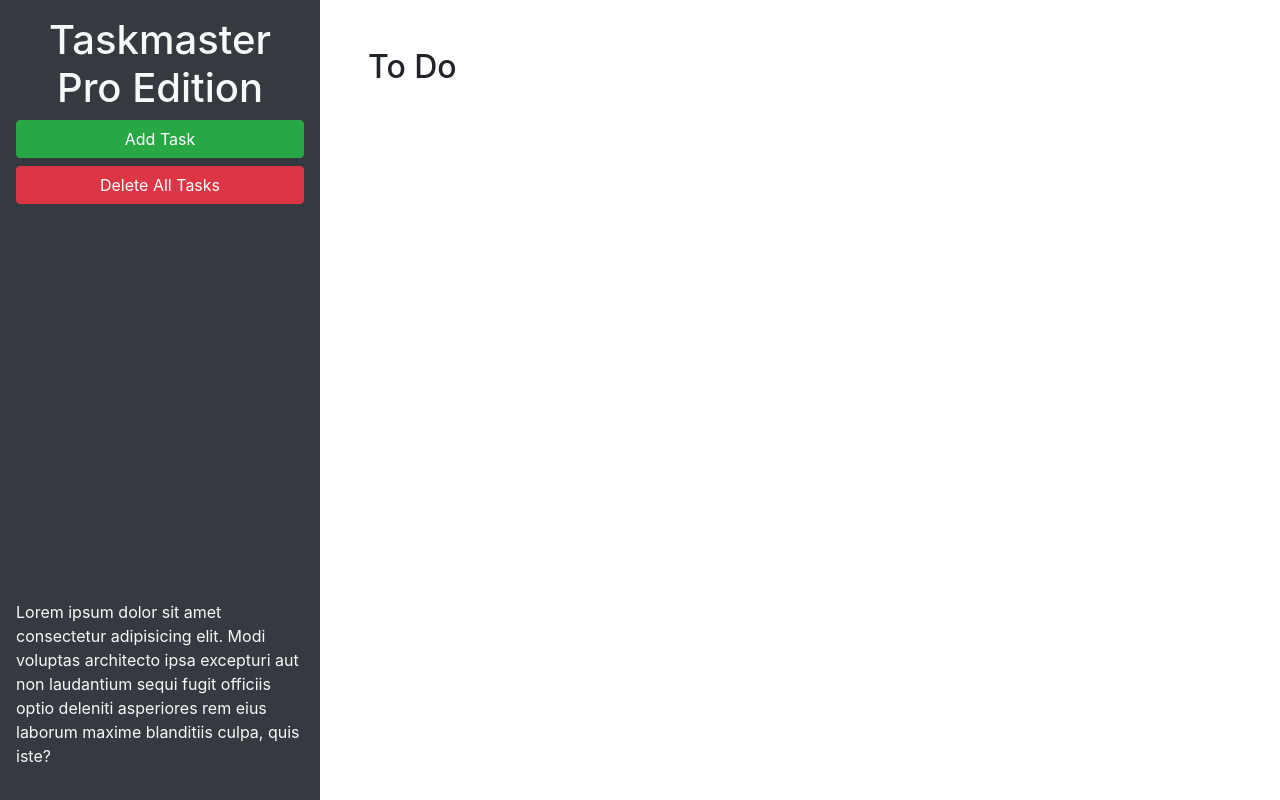
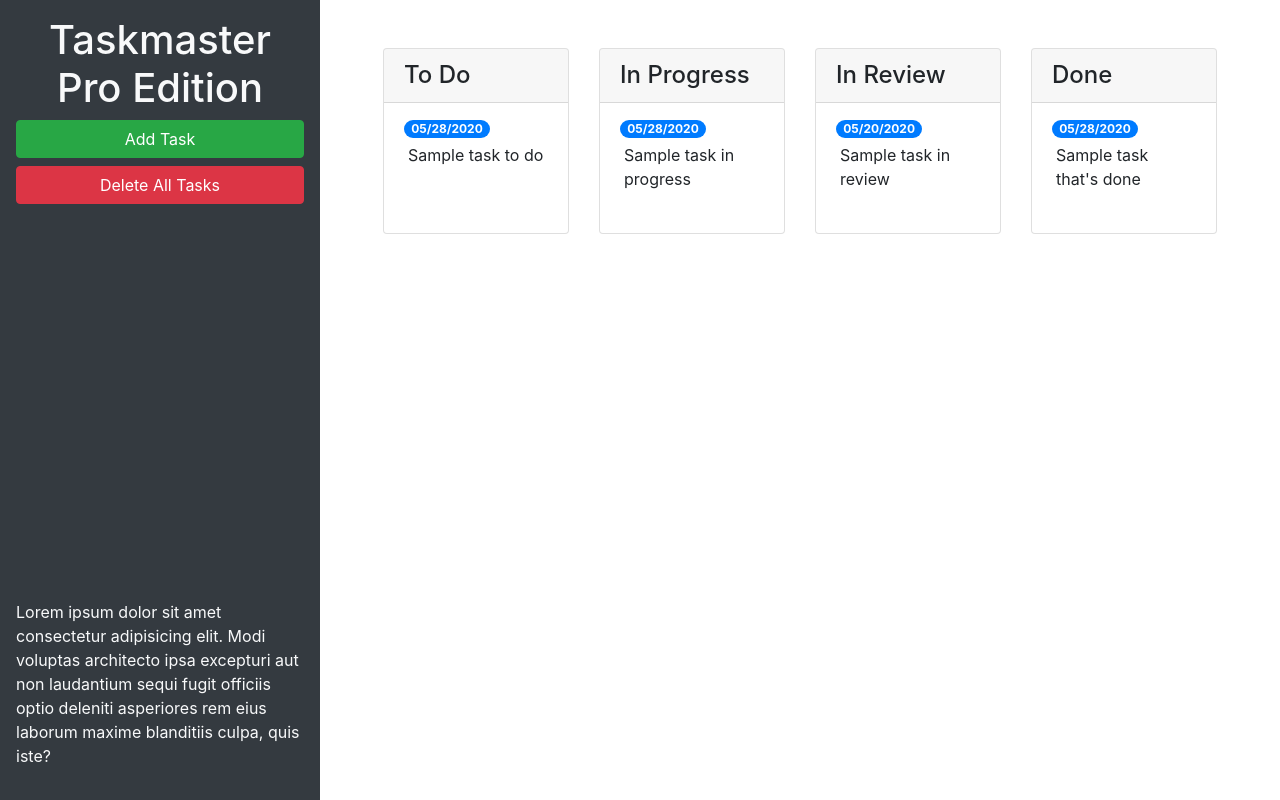
Before and after one commit to Will2tall/taskmaster-pro, a plain HTML site: page index.html in a window 1280 px wide. Drawn offline with nearby package versions, Linux system fonts and the light colour scheme.

Commit message:
columns and modal work

```diff
--- a/index.html
+++ b/index.html
@@ -24,9 +24,58 @@
       </p>
     </header>
     <main class="col-12 col-lg-9">
-      <div class="m-5">
-        <h2>To Do</h2>
-        <ul id="list-toDo" class="list-group"> </ul>
+      <div class="m-5 row justify-content-around">
+        <div class="col-12 col-md-6 col-xl-3 mb-3">
+          <div class="card">
+            <h4 class="card-header">To Do</h4>
+            <ul id="list-toDo" class="list-group list-group-flush">
+              <li class="list-group-item">
+                <span class="badge badge-primary badge-pill">05/28/2020</span>
+                <p class="m-1">Sample task to do</p>
+              </li>
+            </ul>
+          </div>
+        </div>
+        <!-- todo end-->
+        <!-- in progress start -->
+        <div class="col-12 col-md-6 col-xl-3 mb-3">
+          <div class="card">
+          <h4 class="card-header">In Progress</h4>
+          <ul id="list-inProgress" class="list-group list-group-flush">
+            <li class="list-group-item">
+              <span class="badge badge-primary badge-pill">05/28/2020</span>
+              <p class="m-1">Sample task in progress</p>
+            </li>
+          </ul>
+          </div>
+        </div>
+        <!-- in progress end -->
+        <!-- in review start -->
+        <div class="col-12 col-md-6 col-xl-3 mb-3">
+          <div class="card">
+          <h4 class="card-header">In Review</h4>
+          <ul id="list-inReview" class="list-group list-group-flush">
+            <li class="list-group-item">
+              <span class="badge badge-primary badge-pill">05/20/2020</span>
+              <p class="m-1">Sample task in review</p>
+            </li>
+          </ul>
+          </div>
+        </div>
+        <!-- in review end -->
+        <!-- done start -->
+        <div class="col-12 col-md-6 col-xl-3 mb-3">
+          <div class="card">
+          <h4 class="card-header">Done</h4>
+          <ul id="list-done" class="list-group list-group-flush">
+            <li class="list-group-item">
+              <span class="badge badge-primary badge-pill">05/28/2020</span>
+              <p class="m-1">Sample task that's done</p>
+            </li>
+          </ul>
+          </div>
+        </div>
+        <!-- done end -->
       </div>
     </main>
   </div>
@@ -46,11 +95,11 @@
           <form>
             <div class="form-group">
               <label for="modalTaskDescription">Task description</label>
-              <textarea id="modalTaskDescription" rows="3"></textarea>
+              <textarea id="modalTaskDescription" rows="3" class="form-control"></textarea>
             </div>
             <div class="form-group">
               <label for="modalDueDate">Due date</label>
-              <input type="text" id="modalDueDate" placeholder="mm/dd/yyyy" autocomplete="off" />
+              <input type="text" class="form-control" id="modalDueDate" placeholder="mm/dd/yyyy" autocomplete="off" />
             </div>
           </form>
         </div>
```
